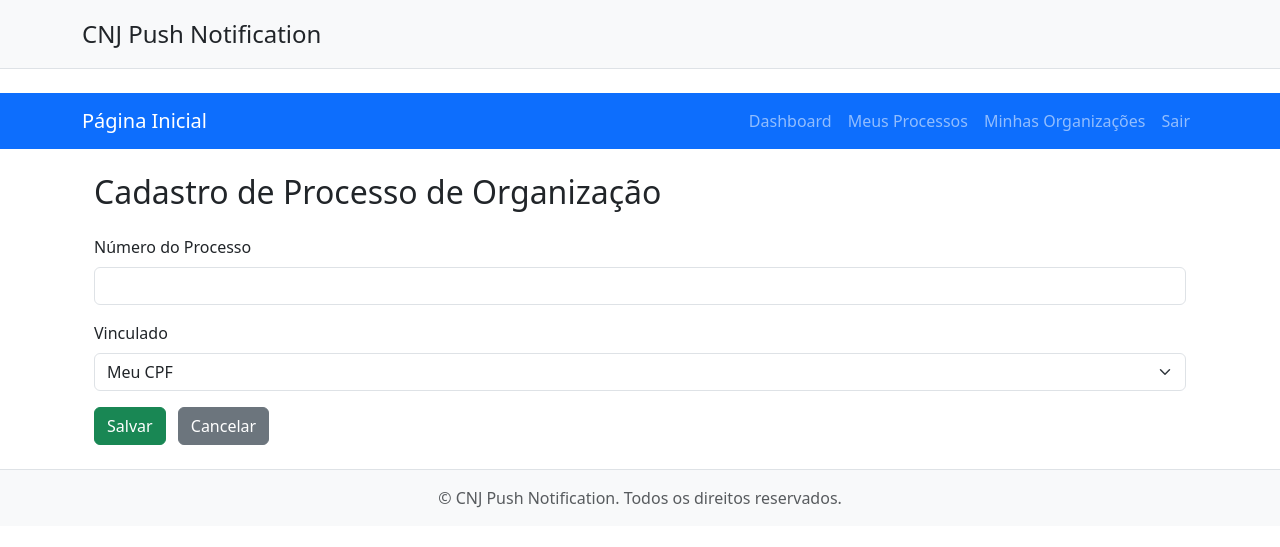
After one commit to HelderVieira/cnj_push_notfication, a Django app: page /meus-processos/adicionar/ in a window 1280 px wide. The commit adds this page. Shown: the top 547 px of the page. Run offline with Django 5.2, Linux system fonts and the light colour scheme; the visitor is signed in with stand-in values (Sample User, id 1); data that the repository does not hold is empty.

Commit message:
feat: add process monitoring functionality with user and organization binding

```diff
--- /dev/null
+++ b/templates/website/adicionar_processo.html
@@ -0,0 +1,24 @@
+{% extends 'base.html' %}
+{% load static %}
+{% block title %}Adicionar Processo{% endblock %}
+
+{% block content %}
+<div class="container">
+    <h2 class="mb-4">Cadastro de Processo de Organização</h2>
+    <form method="post" novalidate>
+        {% csrf_token %}
+        <div class="mb-3">
+            <label for="id_numero_processo" class="form-label">Número do Processo</label>
+            {{ form.numero_processo }}
+            {% if form.numero_processo.errors %}<div class="text-danger small">{{ form.numero_processo.errors }}</div>{% endif %}
+        </div>
+        <div class="mb-3">
+            <label for="id_vinculado" class="form-label">Vinculado</label>
+            {{ form.vinculado }}
+            {% if form.vinculado.errors %}<div class="text-danger small">{{ form.vinculado.errors }}</div>{% endif %}
+        </div>
+        <button type="submit" class="btn btn-success">Salvar</button>
+        <a href="{% url 'meus_processos' %}" class="btn btn-secondary ms-2">Cancelar</a>
+    </form>
+</div>
+{% endblock %}
--- a/website/forms.py
+++ b/website/forms.py
@@ -1,7 +1,7 @@
 from django import forms
 from django.contrib.auth import authenticate, get_user_model, password_validation
 from django.contrib.auth.forms import UserCreationForm, AuthenticationForm
-from .models import CustomUser, Organizacao, Vinculo
+from .models import CustomUser, Organizacao, Vinculo, ProcessoMonitorados
 from django.core.validators import RegexValidator
 
 class CustomUserCreationForm(UserCreationForm):
@@ -53,6 +53,22 @@ class VinculoForm(forms.ModelForm):
             instance.save()
         return instance
 
+class ProcessoMonitoradosForm(forms.ModelForm):
+    VINCULO_CHOICES = []  # Preenchido dinamicamente na view
+    vinculado = forms.ChoiceField(choices=[], label='Vinculado', required=True, widget=forms.Select(attrs={'class': 'form-select'}))
+
+    class Meta:
+        model = ProcessoMonitorados
+        fields = ['numero_processo']
+        widgets = {
+            'numero_processo': forms.TextInput(attrs={'class': 'form-control'}),
+        }
+
+    def __init__(self, *args, **kwargs):
+        vinculo_choices = kwargs.pop('vinculo_choices', [])
+        super().__init__(*args, **kwargs)
+        self.fields['vinculado'].choices = vinculo_choices
+
 class OrganizationForm(forms.ModelForm):
     class Meta:
         model = Organizacao
--- a/website/models.py
+++ b/website/models.py
@@ -87,11 +87,9 @@ class Vinculo(models.Model):
 
 class ProcessoMonitorados(models.Model):
     numero_processo = models.CharField('Número do Processo', max_length=25)
-    orgao_julgador = models.CharField('Órgão Julgador', max_length=255)
-    ultima_movimentacao = models.CharField('Última Movimentação Processual', max_length=255)
-    data_ultima_movimentacao = models.DateField('Data Última Movimentação')
-    cpf_relacionado = models.CharField('CPF Relacionado', max_length=14)
-    organizacao = models.ForeignKey('Organizacao', related_name='processos', on_delete=models.SET_NULL, null=True, blank=True)
+    orgao_julgador = models.CharField('Órgão Julgador', max_length=255, null=True, blank=True)
+    ultima_movimentacao = models.CharField('Última Movimentação Processual', max_length=255, null=True, blank=True)
+    data_ultima_movimentacao = models.DateField('Data Última Movimentação', null=True, blank=True)
 
     def __str__(self):
         return f"{self.numero_processo} - {self.orgao_julgador}"
--- a/website/urls.py
+++ b/website/urls.py
@@ -10,6 +10,7 @@ urlpatterns = [
 
     # Meus Processos
     path('meus-processos/', views.meus_processos_view, name='meus_processos'),
+    path('meus-processos/adicionar/', views.adicionar_processo_view, name='adicionar_processo'),
 
     # Organização
     path('organizacoes/', views.lista_organizacoes_view, name='lista_organizacoes'),
--- a/website/views.py
+++ b/website/views.py
@@ -3,7 +3,7 @@ from django.contrib.auth import login, authenticate, logout
 from django.contrib.auth.decorators import login_required
 from django.contrib import messages
 from .models import ConteudoLandingPage, CustomUser, Organizacao, Vinculo, ProcessoMonitorados
-from .forms import CustomUserCreationForm, CustomAuthenticationForm, OrganizationForm, VinculoForm
+from .forms import CustomUserCreationForm, CustomAuthenticationForm, OrganizationForm, VinculoForm, ProcessoMonitoradosForm
 from django.views.decorators.csrf import csrf_protect
 
 from django import template
@@ -13,24 +13,64 @@ register = template.Library()
 def get_item(dictionary, key):
     return dictionary.get(key)
 
+from django.contrib import messages
+
 @login_required
 def meus_processos_view(request):
     user = request.user
     # Todos os processos vinculados ao CPF do usuário
-    processos_cpf = ProcessoMonitorados.objects.filter(cpf_relacionado=user.cpf)
+    processos_cpf = user.processos_monitorados.all()
     # Organizações que o usuário tem vínculo
     vinculos = Vinculo.objects.filter(usuario=user).select_related('organizacao')
     organizacoes = [v.organizacao for v in vinculos]
     # Dicionário: org_id -> queryset de processos daquela organização
     processos_por_org = {}
     for org in organizacoes:
-        processos_por_org[org.id] = ProcessoMonitorados.objects.filter(organizacao=org)
+        processos_por_org[org.id] = org.processos_monitorados.all()
     context = {
         'processos_cpf': processos_cpf,
         'organizacoes': organizacoes,
         'processos_por_org': processos_por_org,
     }
     return render(request, 'website/meus_processos.html', context)
+
+@login_required
+def adicionar_processo_view(request):
+    user = request.user
+    # Organizações onde o usuário é ADMINISTRADOR
+    vinculos_admin = Vinculo.objects.filter(usuario=user, tipo=Vinculo.TipoVinculo.ADMINISTRADOR).select_related('organizacao')
+    organizacoes_admin = [v.organizacao for v in vinculos_admin]
+    vinculo_choices = [(f'user_{user.id}', 'Meu CPF')]
+    for org in organizacoes_admin:
+        vinculo_choices.append((f'org_{org.id}', org.nome))
+
+    if request.method == 'POST':
+        form = ProcessoMonitoradosForm(request.POST, vinculo_choices=vinculo_choices)
+        if form.is_valid():
+            processo = form.save(commit=False)
+            processo.save()
+            vinculado = form.cleaned_data['vinculado']
+            if vinculado.startswith('user_'):
+                user.processos_monitorados.add(processo)
+                messages.success(request, 'Processo cadastrado vinculado ao seu CPF.')
+            elif vinculado.startswith('org_'):
+                org_id = int(vinculado.split('_')[1])
+                org = next((o for o in organizacoes_admin if o.id == org_id), None)
+                if org:
+                    org.processos_monitorados.add(processo)
+                    messages.success(request, f'Processo cadastrado vinculado à organização "{org.nome}".')
+                else:
+                    messages.error(request, 'Organização inválida.')
+                    processo.delete()
+                    return redirect('adicionar_processo')
+            else:
+                messages.error(request, 'Vínculo inválido.')
+                processo.delete()
+                return redirect('adicionar_processo')
+            return redirect('meus_processos')
+    else:
+        form = ProcessoMonitoradosForm(vinculo_choices=vinculo_choices)
+    return render(request, 'website/adicionar_processo.html', {'form': form})
 
 
 def landing_page_view(request):
```
Also changed, not shown: templates/website/meus_processos.html (+7 -4 lines), website/migrations/0004_remove_processomonitorados_cpf_relacionado_and_more.py (added), website/migrations/0005_alter_processomonitorados_data_ultima_movimentacao_and_more.py (added).
